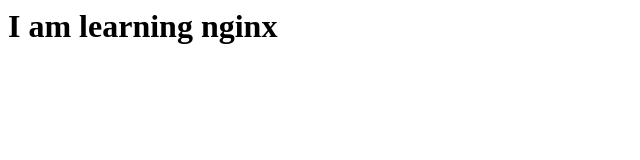
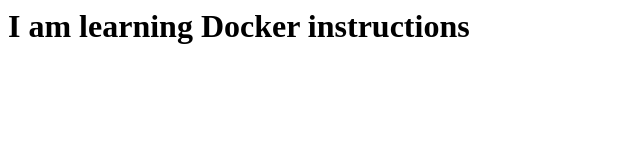
Before and after one commit to madakapavani/dockerfiles, a plain HTML site: page COPY/index.html in a window 1280 px wide. Shown: the whole page, without its empty margins (0-640 px from the left). Drawn offline with Linux system fonts and the light colour scheme.

Commit message:
expense infra

```diff
--- a/COPY/index.html
+++ b/COPY/index.html
@@ -1 +1 @@
-<h1> I am learning nginx </h1>
+<h1>I am learning Docker instructions</h1>
```
Also changed, not shown: 1 other file.
